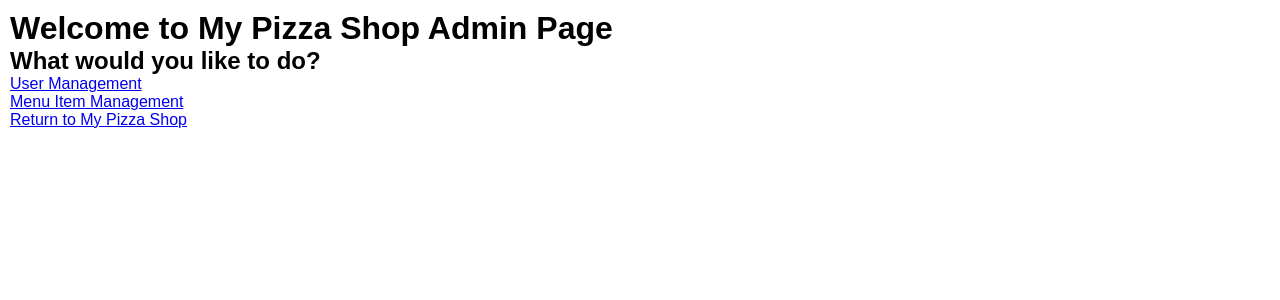
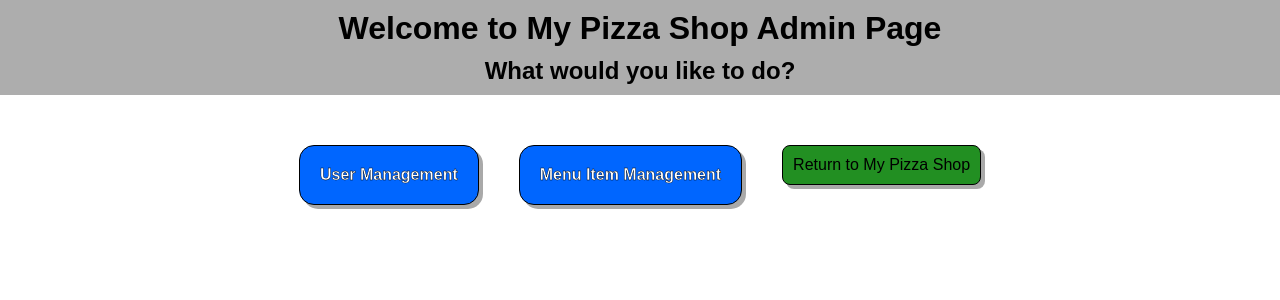
Before and after one commit to kristina-sh/webprog-pizza-rest, a PHP site: page /admin.php in a window 1280 px wide. Shown: the top 300 px of the page. Run offline with PHP 8.4, Linux system fonts and the light colour scheme.

Commit message:
Started Styling Admin Pages

```diff
--- a/CSS/admin.css
+++ b/CSS/admin.css
@@ -5,15 +5,61 @@
     margin: 0px;
   }
 
-  body {
+header {
+    background-color: rgb(173, 173, 173);
+    padding-bottom: 10px;
+}
 
-    background-color: white;
-    position: relative;
-    /* for the footer to move with the page size */
-    min-height: 100%;
-    /* for the footer to be at the bottom */
-    padding-bottom: 3rem;
-    /* for padding at the bottom in the courses page */
-    margin: 10px;
-    /* To fit the body in the page */
+  h1 {
+    text-align: center;
+    margin-bottom: 10px;
+    padding-top: 10px;
   }
+
+  h2 {
+    text-align: center;
+  }
+
+.flexContainerAdmin {
+    display: flex;
+    justify-content: center;
+    margin: 50px 20px 30px 20px;
+}
+
+  .adminButtons {
+    display: inline-block;
+    text-decoration: none;
+    color: black;
+    box-shadow: 4px 4px rgba(0, 0, 0, 0.336);
+    margin: 0px 20px;
+    padding: 20px;
+    min-width: 40px;
+  }
+
+  .manageButtons {
+    background-color: rgb(0, 102, 255);
+    color: white;
+    font-weight: bold;
+    border-radius: 15px;
+    border: 1px solid black;
+    -webkit-text-stroke: 0.4px black;
+  }
+
+  .returnHome {
+    background-color: rgb(34, 143, 34);
+    padding: 10px;
+    border-radius: 8px;
+    border: 1px solid black;
+  }
+
+  @media (max-width: 900px) {
+    .flexContainerAdmin {
+        flex-direction: column;
+        justify-content: center;
+    }
+
+    .adminButtons {
+        margin: 20px;
+    }
+
+  }
--- a/admin.php
+++ b/admin.php
@@ -11,8 +11,11 @@
     <title>My Pizza Shop Admin Page</title>
 </head>
 <body>
+    <header>
         <h1>Welcome to My Pizza Shop Admin Page</h1>
         <h2>What would you like to do?</h2>
+    </header>
+    <div class="flexContainerAdmin">
         <div>
             <a class="adminButtons manageButtons" href="./admin/userManage.php">User Management</a>
         </div>
@@ -22,5 +25,6 @@
         <div>
             <a class="adminButtons returnHome" href="./menu.php">Return to My Pizza Shop</a>
         </div>
+    </div>
 </body>
 </html>
--- a/admin/itemManage.php
+++ b/admin/itemManage.php
@@ -10,7 +10,9 @@
 </head>
 <body>
     <div>
-        <h1>Menu Item Management Page</h1>
+        <header>
+            <h1>Menu Item Management Page</h1>
+        </header>
         <a class="newItem" href="./createItem.php" role="button">New Item</a>
         <table class="dataTable">
             <tr>
--- a/admin/userManage.php
+++ b/admin/userManage.php
@@ -13,7 +13,9 @@
 </head>
 <body>
     <div>
-        <h1>User Management Page</h1>
+        <header>
+            <h1>User Management Page</h1>
+        </header>
         <a class="newUser" href="./createUser.php" role="button">New User</a>
         <table class="dataTable">
             <tr>
```
Lines whose indentation alone changed are shown as unchanged.
